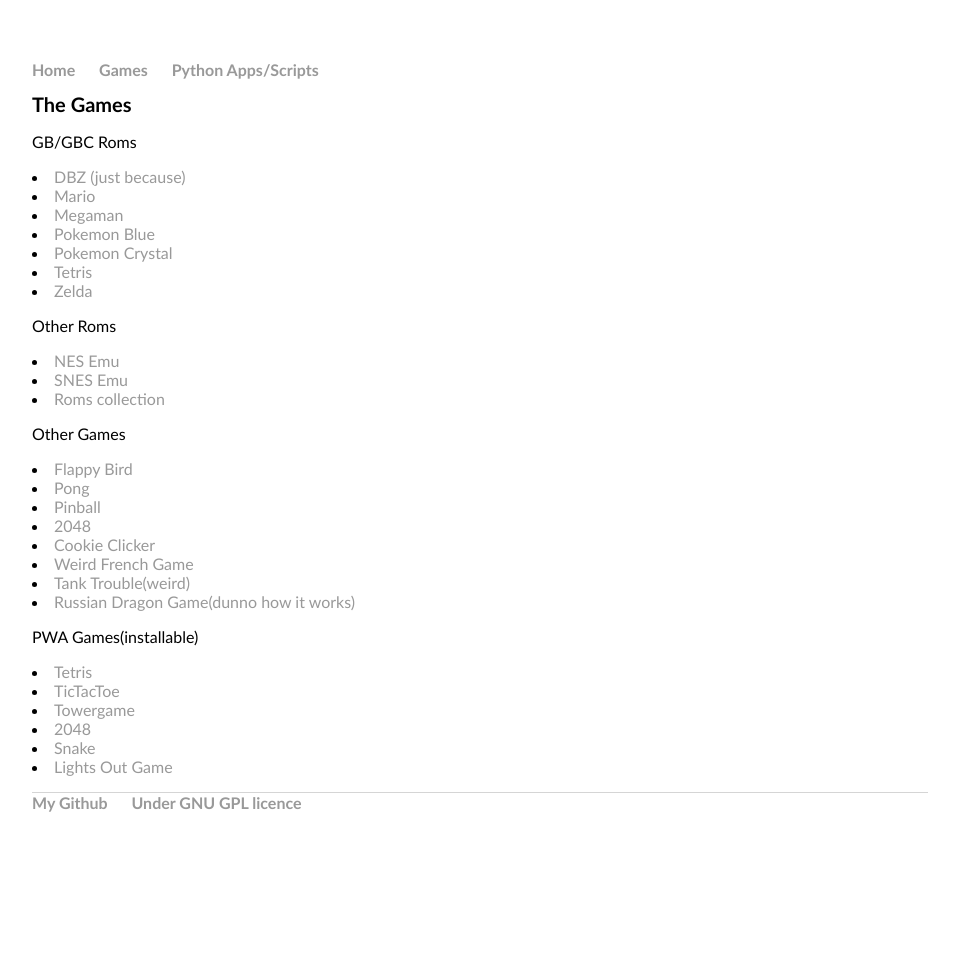
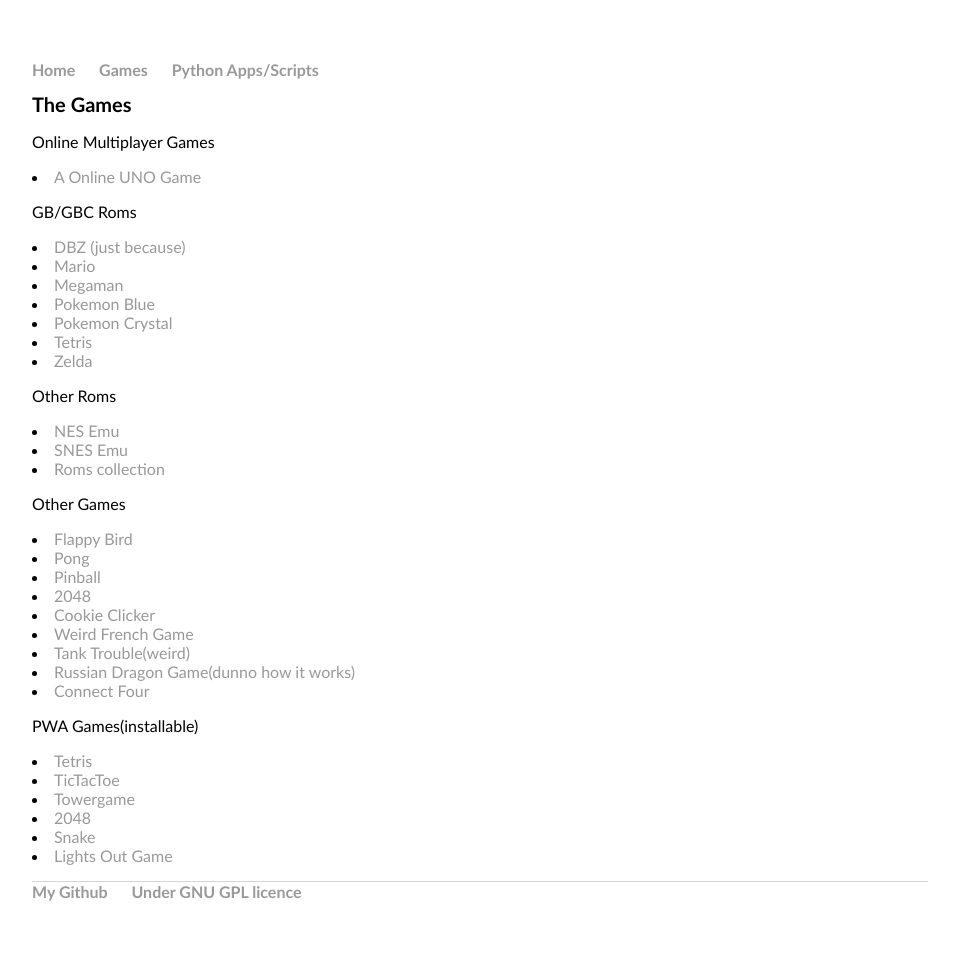
Before and after one commit to hen6003/hen6003.github.io, a Jekyll site: the page built from games/index.html, in a window 1280 px wide. Shown: the whole page, without its empty margins (160-1119 px from the left). Built offline with Jekyll 4.4.1, drawn with Linux system fonts in a browser that asks for light colours; before the commit the page ends 900 px from its top, so only the background shows below that.

Commit message:
Update index.html

```diff
--- a/games/index.html
+++ b/games/index.html
@@ -4,6 +4,8 @@
 ---
 <div class="blurb">
 	<h1>The Games</h1>
+	<p>Online Multiplayer Games</p>
+	<li><a href="https://uno-card-game.herokuapp.com/">A Online UNO Game</a></li>
 	<p>GB/GBC Roms</p>
 	<li><a href="/games/web5">DBZ (just because)</a></li>
 	<li><a href="/games/web3">Mario</a></li>
@@ -25,6 +27,7 @@
 	<li><a href="https://www.planetalert.be/">Weird French Game</a></li>
 	<li><a href="https://aadijain.github.io/tank-trouble/">Tank Trouble(weird)</a></li>
 	<li><a href="https://dragons-my-app.herokuapp.com/">Russian Dragon Game(dunno how it works)</a></li>
+	<li><a href="https://kenrick95.github.io/c4/">Connect Four</a></li>
 	<p>PWA Games(installable)</p>
 	<li><a href="https://ytiurin.github.io/tetris/index.html">Tetris</a></li>
 	<li><a href="https://tmaiadev-tictactoe.netlify.com/">TicTacToe</a></li>
```
